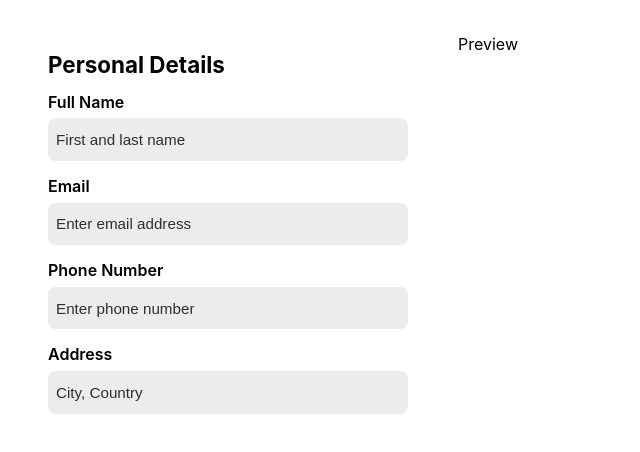
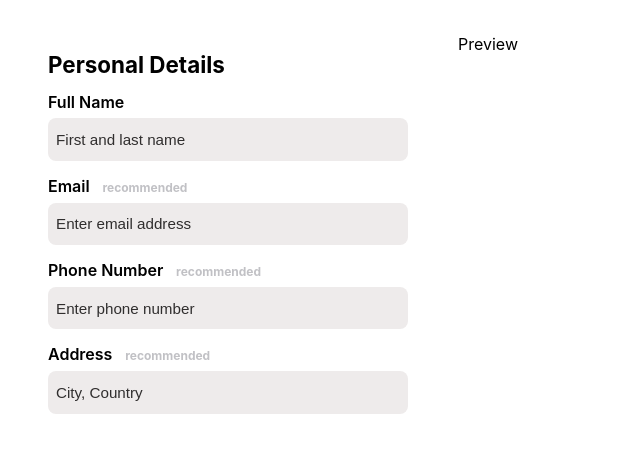
Before and after one commit to sobrands/cv-application, a React app: page / in a window 1280 px wide. Shown: the top 452 px of the page, without its empty margins (0-640 px from the left). Built offline with nearby package versions, Linux system fonts and the light colour scheme; the HTML template or start-up script is replaced by a standard one.

Commit message:
Completed design of personal details portion

```diff
--- a/src/components/form-sections/PersonalDetails.jsx
+++ b/src/components/form-sections/PersonalDetails.jsx
@@ -6,7 +6,7 @@ export default function PersonalDetails() {
       <h1>Personal Details</h1>
       <div className="fields">
         <div className="details">
-          <label htmlFor="fullName">Full Name </label>
+          <label htmlFor="fullName">Full Name</label>
           <input
             id="fullName"
             name="fullName"
@@ -14,7 +14,9 @@ export default function PersonalDetails() {
           ></input>
         </div>
         <div className="details">
-          <label htmlFor="email">Email </label>
+          <label htmlFor="email">
+            Email<span>recommended</span>
+          </label>
           <input
             id="email"
             name="email"
@@ -22,7 +24,9 @@ export default function PersonalDetails() {
           ></input>
         </div>
         <div className="details">
-          <label htmlFor="phoneNumber">Phone Number </label>
+          <label htmlFor="phoneNumber">
+            Phone Number<span>recommended</span>
+          </label>
           <input
             id="phoneNumber"
             name="phoneNumber"
@@ -30,7 +34,9 @@ export default function PersonalDetails() {
           ></input>
         </div>
         <div className="details">
-          <label htmlFor="address">Address </label>
+          <label htmlFor="address">
+            Address<span>recommended</span>
+          </label>
           <input
             id="address"
             name="address"
--- a/src/styles/PersonalDetails.css
+++ b/src/styles/PersonalDetails.css
@@ -12,3 +12,10 @@
   gap: 0.8rem;
   margin-bottom: 1.4rem;
 }
+
+span {
+  margin-left: 0.8rem;
+  font-size: 0.75rem;
+  font-weight: 700;
+  color: #c1c1c5;
+}
```
